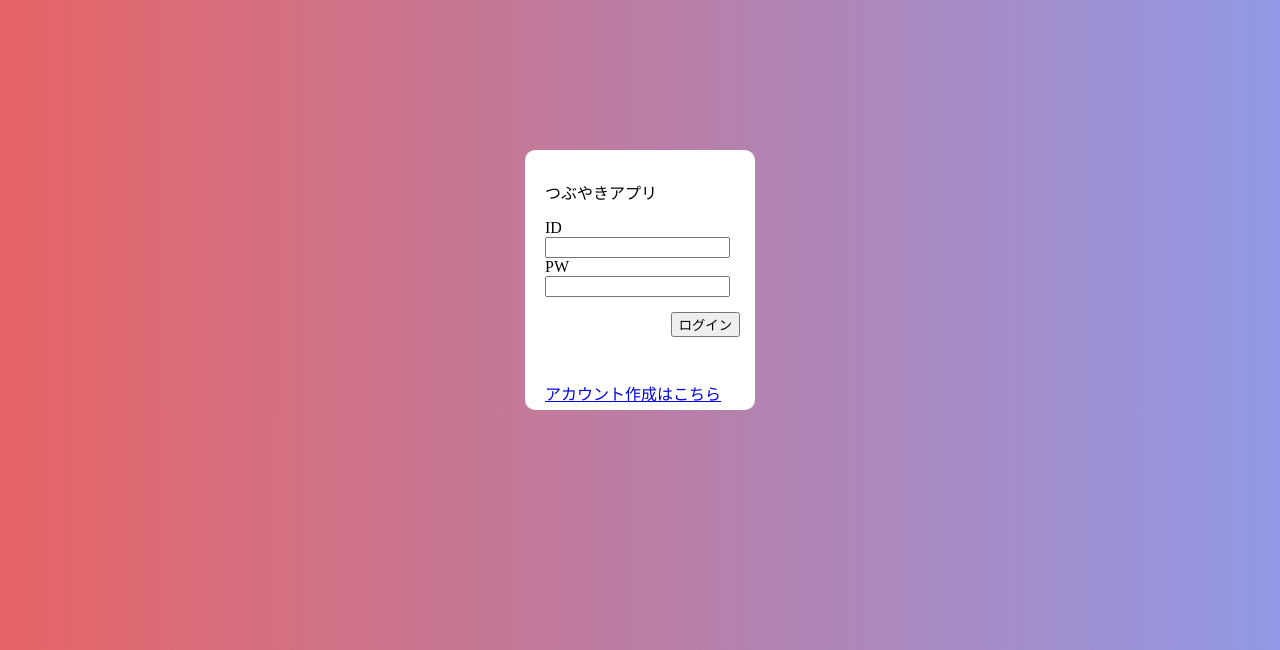
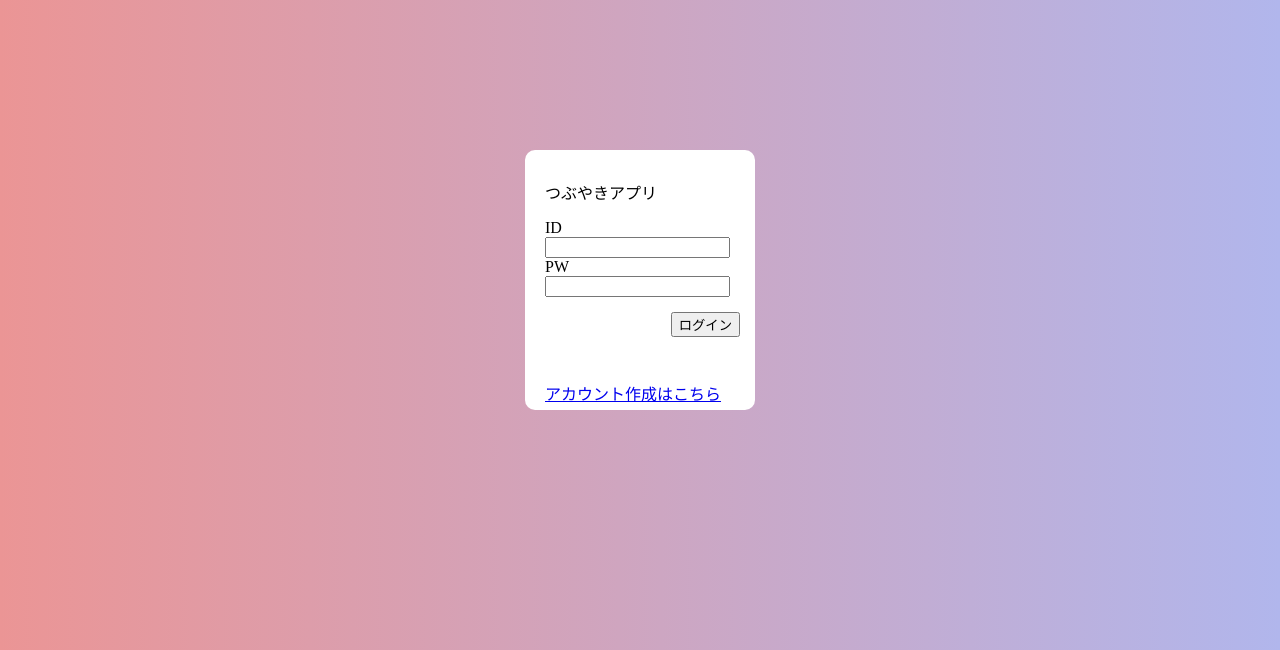
Before and after one commit to developer2239/Tsubuyaki, a Django app: page / in a window 1280 px wide. Shown: the top 650 px of the page. Run offline with Django 5.2, Linux system fonts and the light colour scheme.

Commit message:
背景色変更

```diff
--- a/tsubuyaki/tsubuyaki/templates/custom.html
+++ b/tsubuyaki/tsubuyaki/templates/custom.html
@@ -10,7 +10,7 @@
             max-width: 100%;
             margin: 0;
             padding: 0;
-            background: linear-gradient(to right,#e66465, #9198e5);
+            background: linear-gradient(to right,#eb9595, #b1b6ec);
         }
         .wrapper {
             display: flex;
--- a/tsubuyaki/tsubuyaki/templates/login.html
+++ b/tsubuyaki/tsubuyaki/templates/login.html
@@ -10,7 +10,7 @@
             max-width: 100%;
             margin: 0;
             padding: 0;
-            background: linear-gradient(to right,#e66465, #9198e5);
+            background: linear-gradient(to right,#eb9595, #b1b6ec);
         }
         .wrapper {
             display: flex;
--- a/tsubuyaki/tsubuyaki/templates/posts.html
+++ b/tsubuyaki/tsubuyaki/templates/posts.html
@@ -10,7 +10,7 @@
             max-width: 100%;
             margin: 0;
             padding: 0;
-            background: linear-gradient(to right,#e66465, #9198e5);
+            background: linear-gradient(to right,#eb9595, #b1b6ec);
         }
         .header {
             margin-top: 25px;
--- a/tsubuyaki/tsubuyaki/templates/profile.html
+++ b/tsubuyaki/tsubuyaki/templates/profile.html
@@ -10,7 +10,7 @@
             max-width: 100%;
             margin: 0;
             padding: 0;
-            background: linear-gradient(to right,#e66465, #9198e5);
+            background: linear-gradient(to right,#eb9595, #b1b6ec);
         }
         .header {
             margin-top: 25px;
--- a/tsubuyaki/tsubuyaki/templates/signup.html
+++ b/tsubuyaki/tsubuyaki/templates/signup.html
@@ -10,7 +10,7 @@
             max-width: 100%;
             margin: 0;
             padding: 0;
-            background: linear-gradient(to right,#e66465, #9198e5);
+            background: linear-gradient(to right,#eb9595, #b1b6ec);
         }
         .wrapper {
             display: flex;
```
